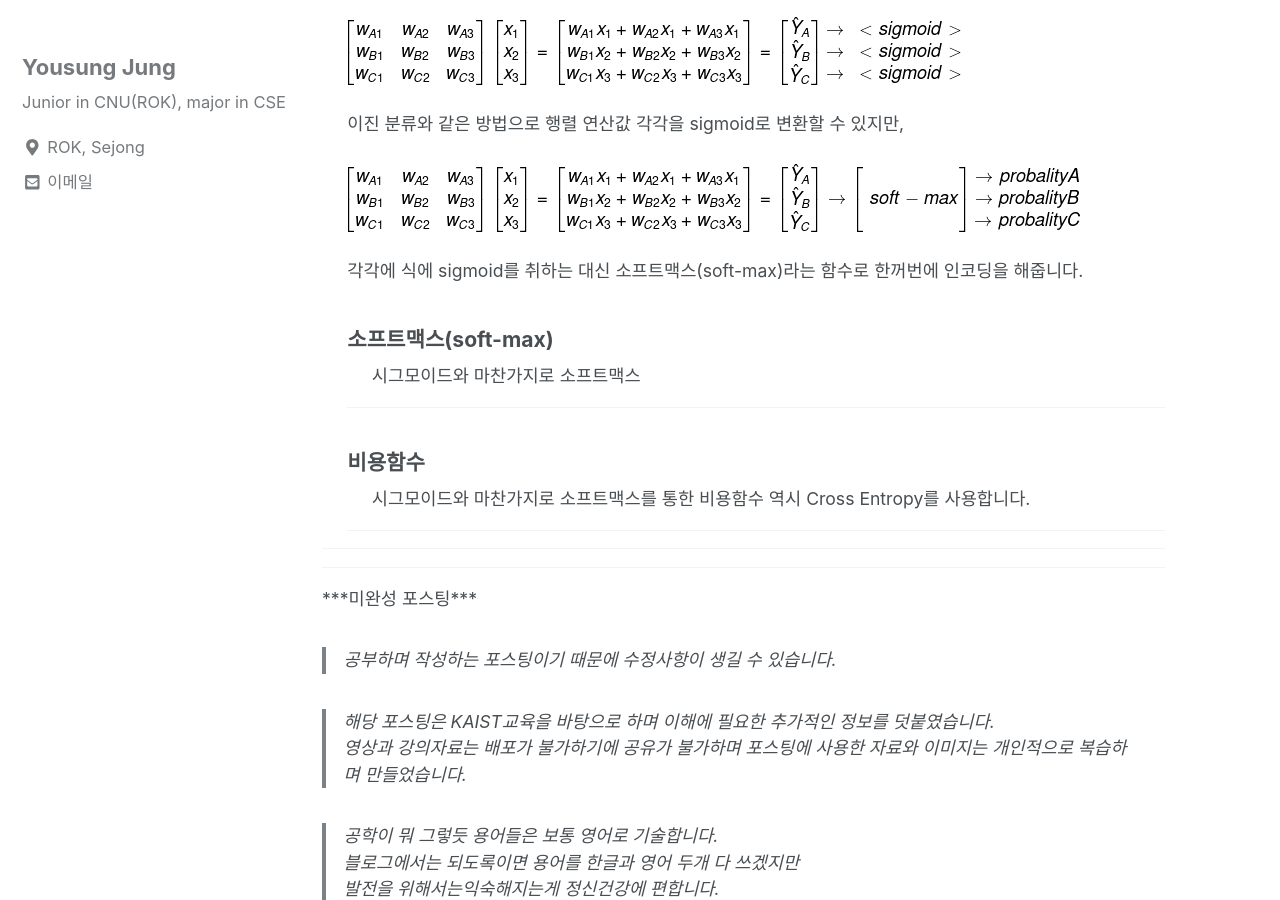
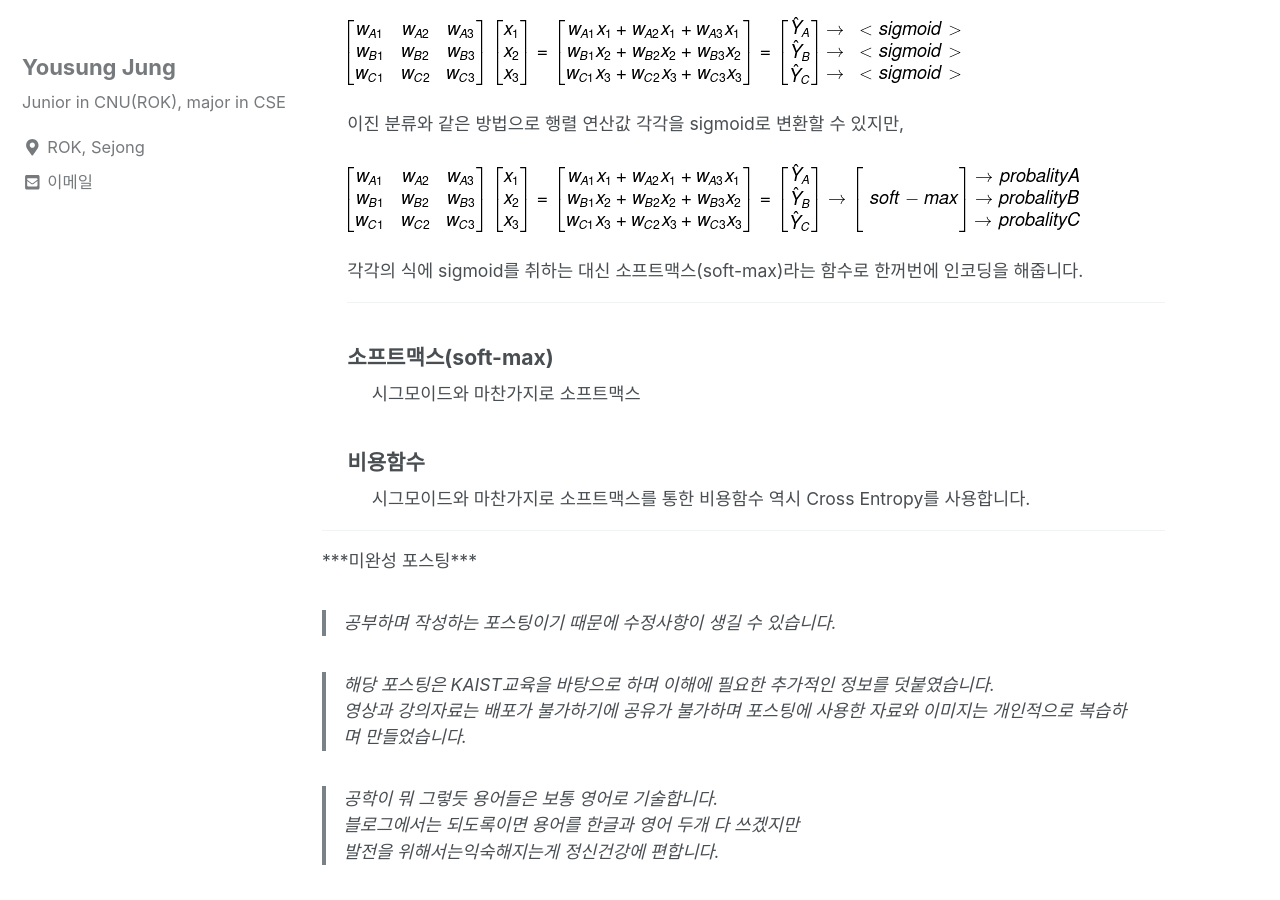
Before and after one commit to can019/can019.github.io, a Jekyll site: the page built from _posts/2020-09-07-MachineLearning-AI-8.md, in a window 1280 px wide and 900 px high, scrolled down 828 px. Built offline with Jekyll 4.4.1, drawn with Linux system fonts in a browser that asks for light colours; nearby versions of some CDN libraries.

Commit message:
줄바꿈 수정

```diff
--- a/_posts/2020-09-07-MachineLearning-AI-8.md
+++ b/_posts/2020-09-07-MachineLearning-AI-8.md
@@ -18,27 +18,23 @@ categories: MachineLearning DataAnalyze
           <img src="/assets/mathmatical notation/multiple classification with sigmoid matrix.png"><br><br>
           이진 분류와 같은 방법으로 행렬 연산값 각각을 sigmoid로 변환할 수 있지만, <br><br>
           <img src="/assets/mathmatical notation/multiple classification with softmax.png"> <br><br>
-          각각에 식에 sigmoid를 취하는 대신 소프트맥스(soft-max)라는 함수로 한꺼번에 인코딩을 해줍니다. <br>
-
+          각각의 식에 sigmoid를 취하는 대신 소프트맥스(soft-max)라는 함수로 한꺼번에 인코딩을 해줍니다. <br>
+          <hr>
           <div><!--major1-->
             <h3 style = "font-size :1.2em">소프트맥스(soft-max)</h3><!--title of child1 of major1-->
               <div style = "margin-left : 3%"><!--Article of child1 of major1-->
                 시그모이드와 마찬가지로 소프트맥스
 
               </div><!--article of child1 of major1-->
-              <hr>
+
             </div><!--child1 of major1-->
             <div><!--major1-->
               <h3 style = "font-size :1.2em">비용함수</h3><!--title of child1 of major1-->
                 <div style = "margin-left : 3%"><!--Article of child1 of major1-->
                   시그모이드와 마찬가지로 소프트맥스를 통한 비용함수 역시 Cross Entropy를 사용합니다.
-
                 </div><!--article of child1 of major1-->
-                <hr>
               </div><!--child1 of major1-->
-
         </div><!--article of major1-->
-        <hr>
       </div><!--major1-->
   </div><!--main-->
 
```
